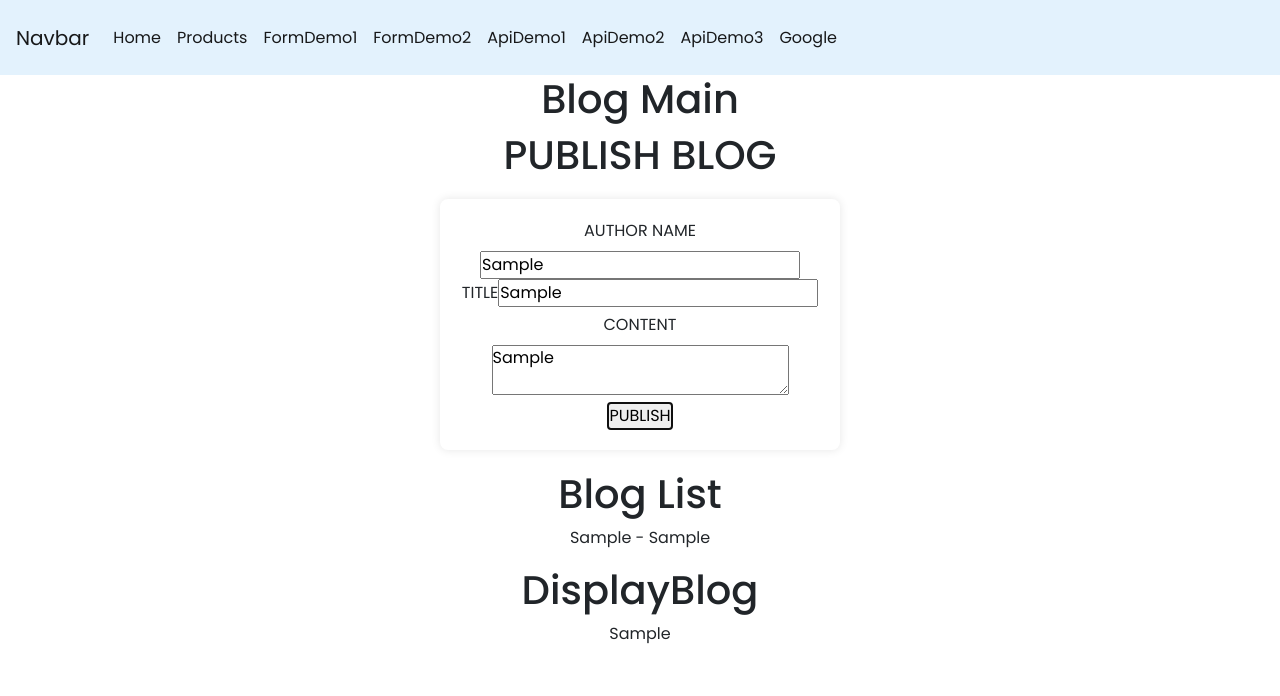
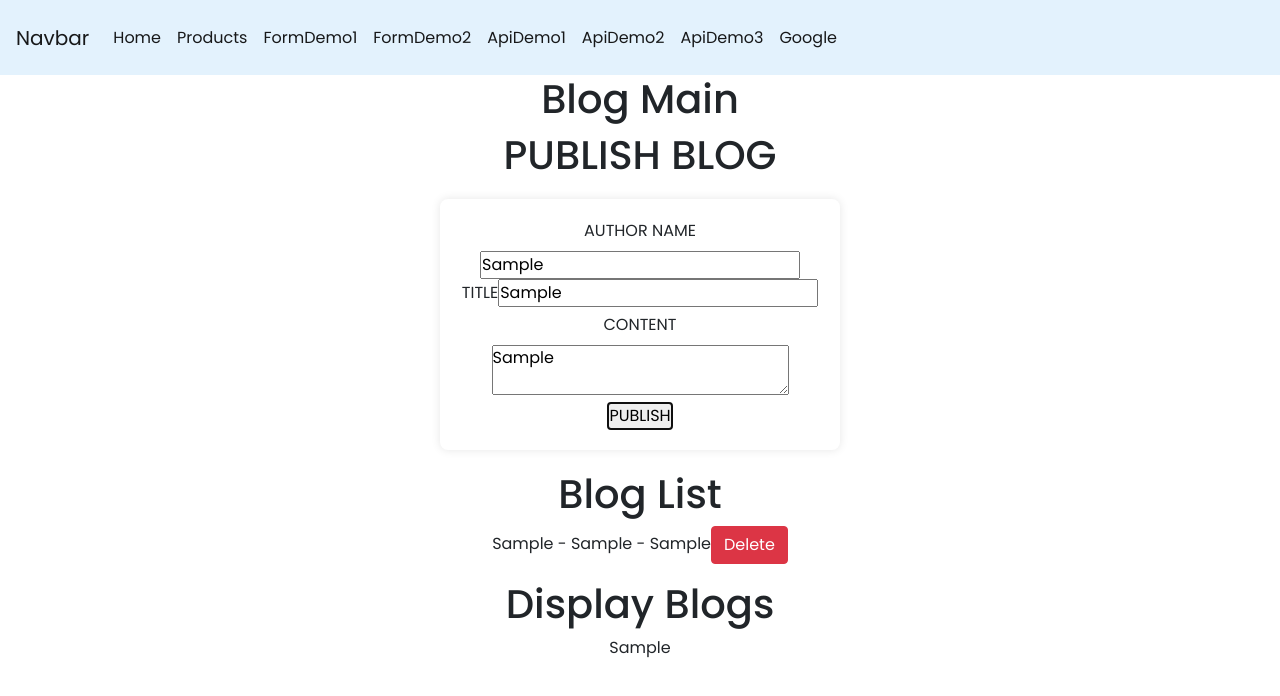
Before and after one commit to 12345-dd/learning24, a React (Create React App) app: page /blogmain in a window 1280 px wide. Both pictures are taken after typing "Sample", "Sample", "Sample" into the empty fields and a click on the button "PUBLISH". Shown: the top 696 px of the page. Built offline with nearby package versions, Linux system fonts and the light colour scheme.

Commit message:
blog delete task

```diff
--- a/src/components/blog/BlogList.jsx
+++ b/src/components/blog/BlogList.jsx
@@ -3,7 +3,7 @@ import { DisplayBlog } from './DisplayBlog'
 import { BlogContext } from './blogcontext'
 
 export const BlogList = () => {
-    const {blogs} = useContext(BlogContext)
+    const {blogs,deleteContent} = useContext(BlogContext)
   return (
     <div>
         <h1>Blog List</h1>
@@ -11,9 +11,12 @@ export const BlogList = () => {
             {
                 blogs?.map((b)=>{
                     return(
+                        <>
                         <li>
-                            {b.author} - {b.title}
+                            {b.author} - {b.title} - {b.content}
+                            <button className='btn btn-danger' onClick={()=>(deleteContent(b.author))}>Delete</button>
                         </li>
+                        </>
                     )
                 })
             }
--- a/src/components/blog/BlogMain.jsx
+++ b/src/components/blog/BlogMain.jsx
@@ -5,10 +5,18 @@ import { BlogContext } from './blogcontext'
 export const BlogMain = () => {
     const [blogs, setblogs] = useState([])
     console.log(blogs);
+
+    const deleteContent = (e) => {
+      var filterContent = blogs?.filter((d) => {
+        return d.author !== e;
+      })
+      console.log(filterContent);
+      setblogs(filterContent);
+    }
   return (
     <div>
         <h1>Blog Main</h1>
-        <BlogContext.Provider value={{blogs,setblogs}}>
+        <BlogContext.Provider value={{blogs,setblogs,deleteContent}}>
             <PublishBlog></PublishBlog>
         </BlogContext.Provider>
     </div>
--- a/src/components/blog/DisplayBlog.jsx
+++ b/src/components/blog/DisplayBlog.jsx
@@ -5,7 +5,7 @@ export const DisplayBlog = () => {
     const {blogs} = useContext(BlogContext);
   return (
     <div>
-        <h1>DisplayBlog</h1>
+        <h1>Display Blogs</h1>
         <ul>
             {
                 blogs?.map((b)=>{
--- a/src/components/blog/PublishBlog.jsx
+++ b/src/components/blog/PublishBlog.jsx
@@ -7,6 +7,7 @@ export const PublishBlog = () => {
     const {register,handleSubmit} = useForm()
     const {blogs,setblogs} = useContext(BlogContext)
     const submitHandler = (data) => {
+        console.log(data);
         setblogs([...blogs,data])
     }
   return (
--- a/src/components/twitter/DisplayTwitt.jsx
+++ b/src/components/twitter/DisplayTwitt.jsx
@@ -3,7 +3,7 @@ import { TweetContext } from "./tweetContext";
 
 export const DisplayTwitt = () => {
   const { tweets, user } = useContext(TweetContext);
-  //{}{}{}{}{} {username,message}
+
   return (
     <div>
       <h1>DISPLAY TWEET :::
```
